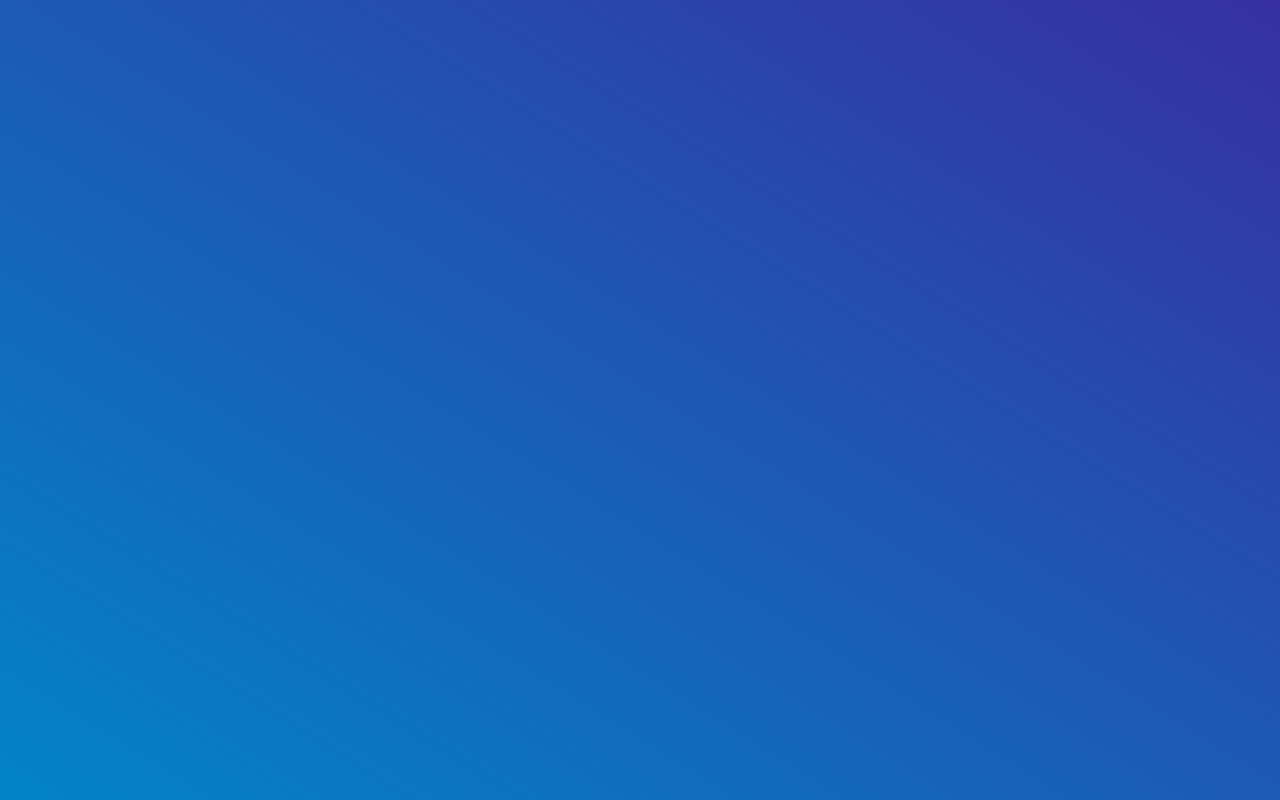
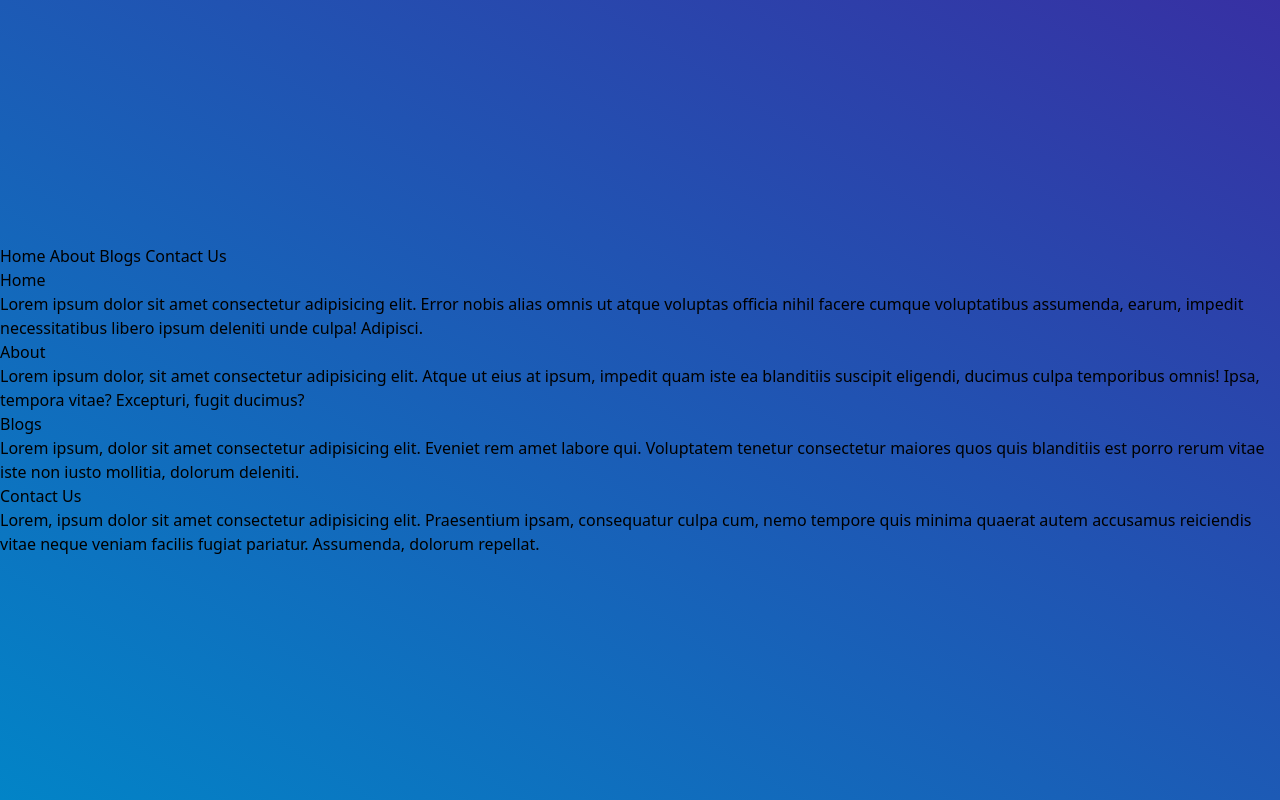
Before and after one commit to renansouza12/Tabs-with-Tailwind, a website: page index.html in a window 1280 px wide. Drawn offline with Linux system fonts and the light colour scheme.

Commit message:
style: structure html added

```diff
--- a/index.html
+++ b/index.html
@@ -1,5 +1,6 @@
 <!DOCTYPE html>
 <html lang="en">
+
 <head>
     <meta charset="UTF-8">
     <meta http-equiv="X-UA-Compatible" content="IE=edge">
@@ -10,8 +11,44 @@
     <link rel="stylesheet" href="/dist/output.css">
     <title>Tabs With Tailwind</title>
 </head>
+
 <body class="h-screen bg-gradient-to-tr from-sky-600 to-indigo-800 grid place-content-center">
+    <div class="">
+        <div class="">
+            <button>Home</button>
+            <button>About</button>
+            <button>Blogs</button>
+            <button>Contact Us</button>
+        </div>
+        <div class="">
+            <div class="">
+                <h2>Home</h2>
+                <p>Lorem ipsum dolor sit amet consectetur adipisicing elit. Error nobis alias omnis ut
+                    atque voluptas officia nihil facere cumque voluptatibus assumenda, earum, impedit
+                    necessitatibus libero ipsum deleniti unde culpa! Adipisci.</p>
+            </div>
+            <div class="">
+                <h2>About</h2>
+                <p>Lorem ipsum dolor, sit amet consectetur adipisicing elit. Atque ut
+                    eius at ipsum, impedit quam iste ea blanditiis suscipit eligendi, ducimus culpa
+                    temporibus omnis! Ipsa, tempora vitae? Excepturi, fugit ducimus?</p>
+            </div>
+            <div class="">
+                <h2>Blogs</h2>
+                <p>Lorem ipsum, dolor sit amet consectetur adipisicing elit. Eveniet rem
+                    amet labore qui. Voluptatem tenetur consectetur maiores quos quis blanditiis
+                    est porro rerum vitae iste non iusto mollitia, dolorum deleniti.</p>
+            </div>
+            <div class="">
+                <h2>Contact Us</h2>
+                <p>Lorem, ipsum dolor sit amet consectetur adipisicing elit. Praesentium
+                    ipsam, consequatur culpa cum, nemo tempore quis minima quaerat autem accusamus
+                    reiciendis vitae neque veniam facilis fugiat pariatur. Assumenda, dolorum repellat.</p>
+            </div>
+        </div>
 
+    </div>
     <script src="/js/index.js"></script>
 </body>
+
 </html>
```
Also changed, not shown: dist/output.css.
